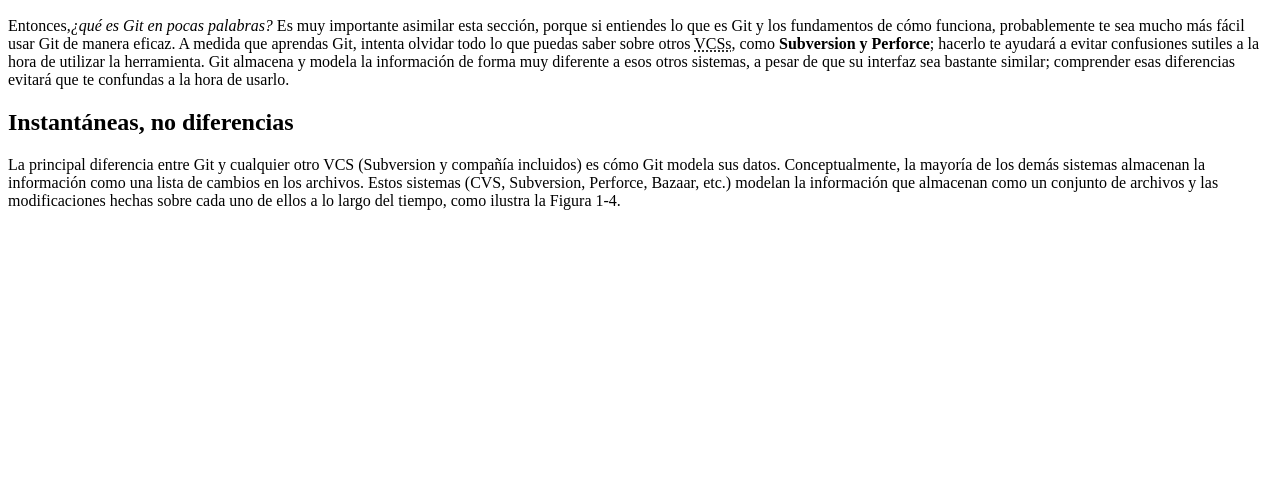
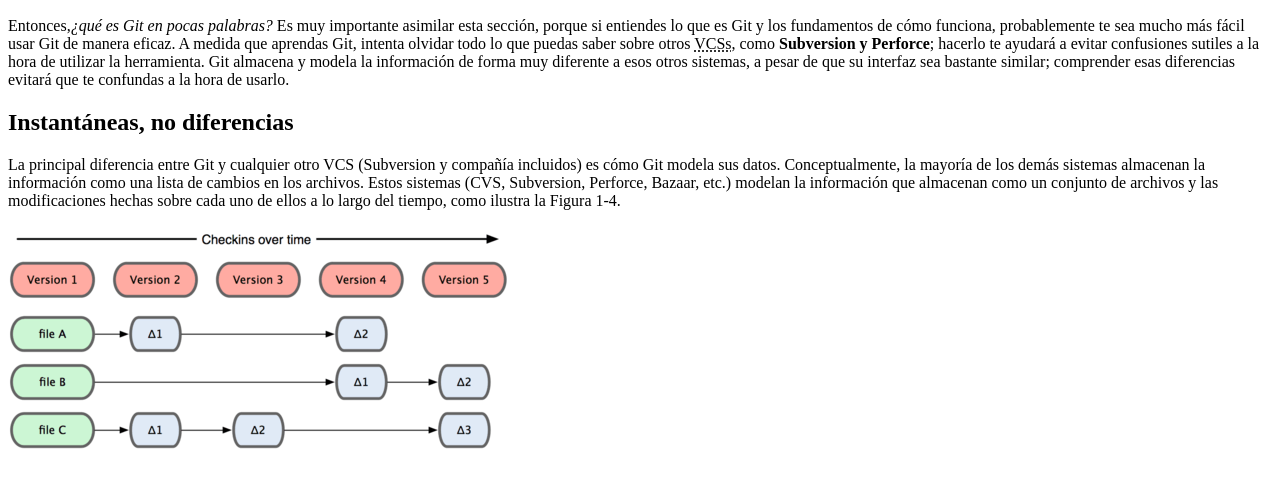
Before and after one commit to crp15/proyecto2, a plain HTML site: page index.html in a window 1280 px wide. Shown: the part 96-584 px from the top of the page. Drawn offline with Linux system fonts and the light colour scheme.

Commit message:
incorporando imagen

```diff
--- a/index.html
+++ b/index.html
@@ -9,3 +9,6 @@
 
 <h2>Instantáneas, no diferencias</h2>
 <p>La principal diferencia entre Git y cualquier otro VCS (Subversion y compañía incluidos) es cómo Git modela sus datos. Conceptualmente, la mayoría de los demás sistemas almacenan la información como una lista de cambios en los archivos. Estos sistemas (CVS, Subversion, Perforce, Bazaar, etc.) modelan la información que almacenan como un conjunto de archivos y las modificaciones hechas sobre cada uno de ellos a lo largo del tiempo, como ilustra la Figura 1-4.</p>
+<img src="imagenes/git.png"/>
+</body>
+</html>
```
Also changed, not shown: imagenes/git.png (added).
